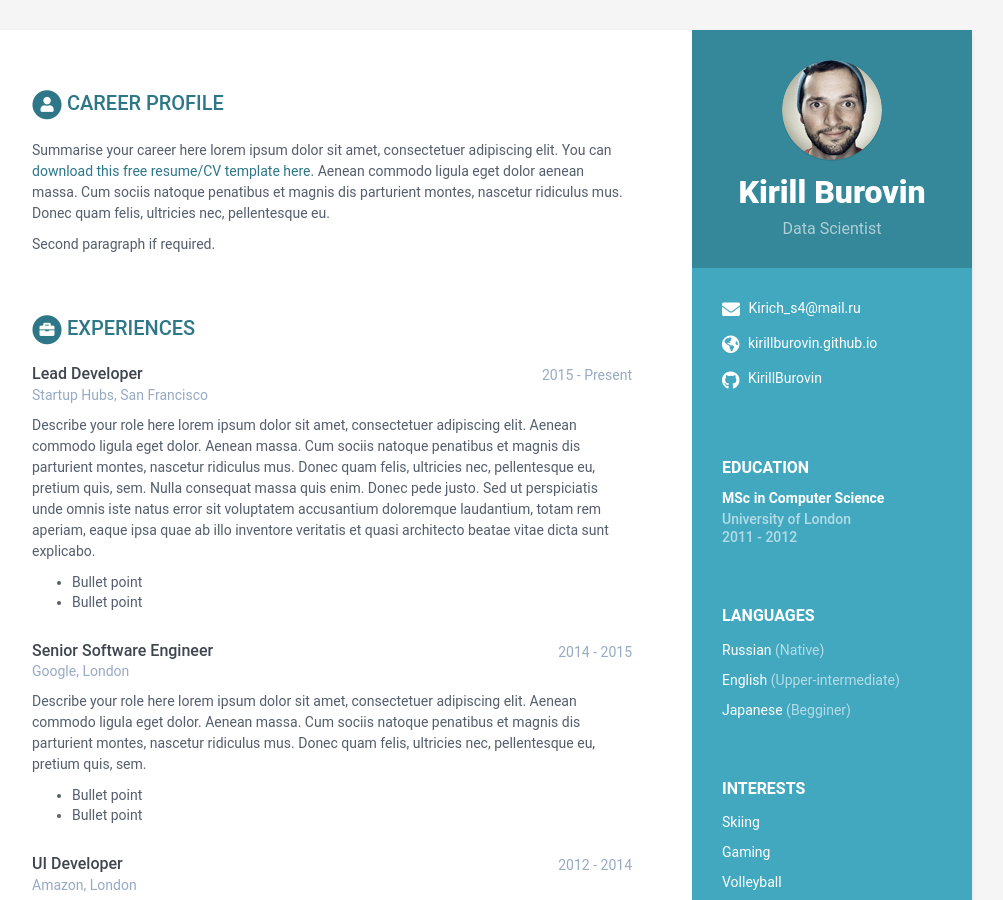
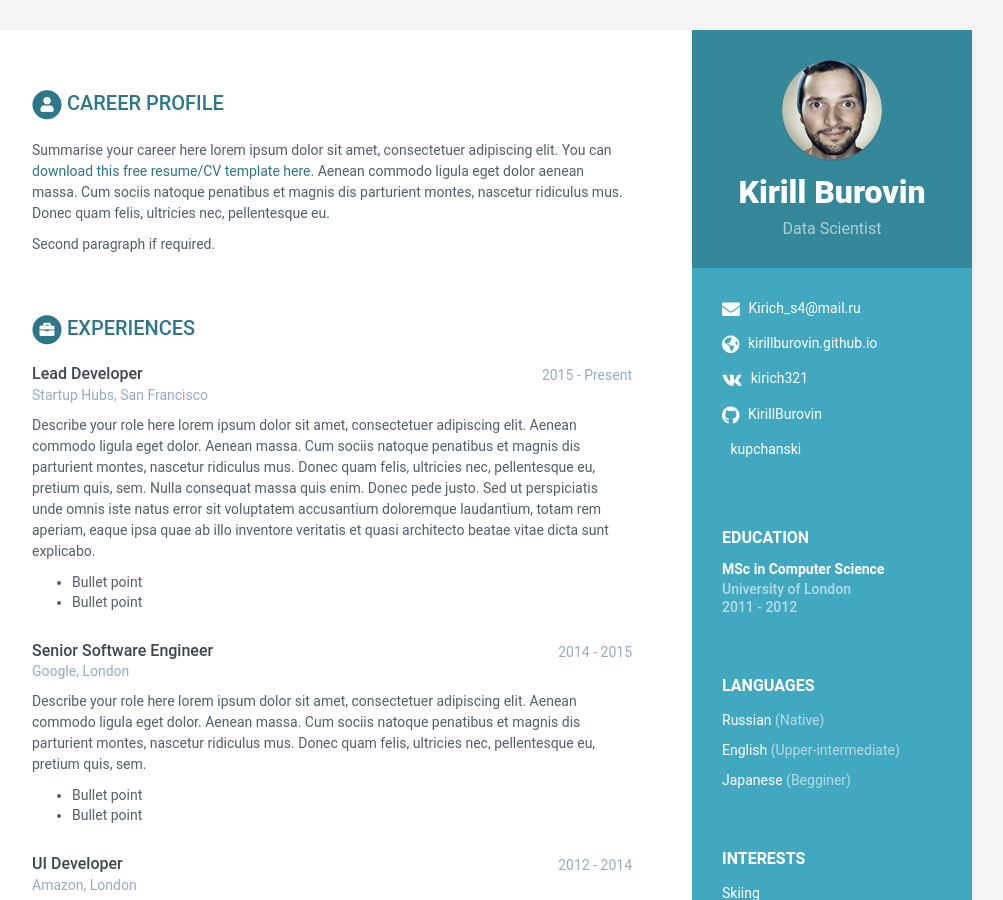
Before and after one commit to KirillBurovin/KirillBurovin.github.io, a Jekyll site: the page built from index.html, in a window 1280 px wide and 900 px high. Shown: the whole window, without its empty margins (168-1171 px from the left). Built offline with Jekyll 4.4.1, drawn with Linux system fonts in a browser that asks for light colours.

Commit message:
new theme

```diff
--- a/_config.yml
+++ b/_config.yml
@@ -2,7 +2,7 @@
 
 # Site Settings
 title: My Resume
-url: 'https://kirillburovin.github.io/'
+url: 'http://webjeda.com'
 baseurl: '/online-cv' #change it according to your repository name
 description: A beautiful Jekyll theme for creating resume
 # Style will be applied only after restarting the build or serve. Just choose one of the options.
--- a/_data/data.yml
+++ b/_data/data.yml
@@ -15,8 +15,8 @@ sidebar:
     email: Kirich_s4@mail.ru
     website: kirillburovin.github.io #do not add http://
     github: KirillBurovin
-    vk: https://vk.com/kirich321
-    kaggle: https://www.kaggle.com/kupchanski
+    vk: kirich321
+    kaggle: kupchanski
 
 
     languages:
--- a/_includes/contact.html
+++ b/_includes/contact.html
@@ -22,6 +22,12 @@
     {% if sidebar.linkedin %}
     <li class="linkedin"><i class="fab fa-linkedin"></i>
       <a href="https://linkedin.com/in/{{ sidebar.linkedin }}" target="_blank">{{ sidebar.linkedin }}</a>
+    </li>
+    {% endif %}
+
+    {% if sidebar.vk %}
+    <li class="vk"><i class="fab fa-vk"></i></i>
+      <a href="https://vk.com/{{ sidebar.vk }}" target="_blank">{{ sidebar.vk }}</a>
     </li>
     {% endif %}
 
@@ -55,9 +61,9 @@
     </li>
     {% endif %}
 
-    {% if sidebar.codewars %}
-    <li class="codewars"><i class="fas fa-code"></i>
-      <a href="https://www.codewars.com/users/{{ sidebar.codewars }}/completed_solutions" target="_blank">{{ sidebar.codewars }}</a>
+    {% if sidebar.kaggle %}
+    <li class="kaggle"><i class="fab fa-kaggle"></i>
+      <a href="https://www.kaggle.com/{{ sidebar.kaggle }}" target="_blank">{{ sidebar.kaggle }}</a>
     </li>
     {% endif %}
 
```
